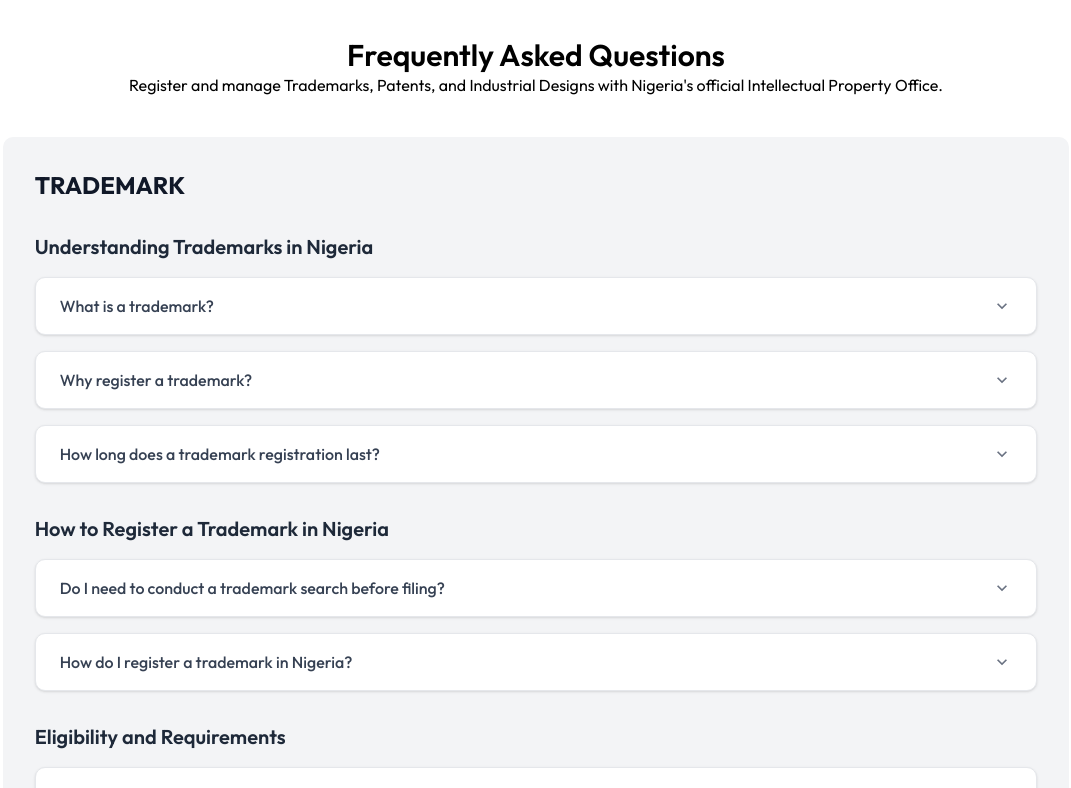
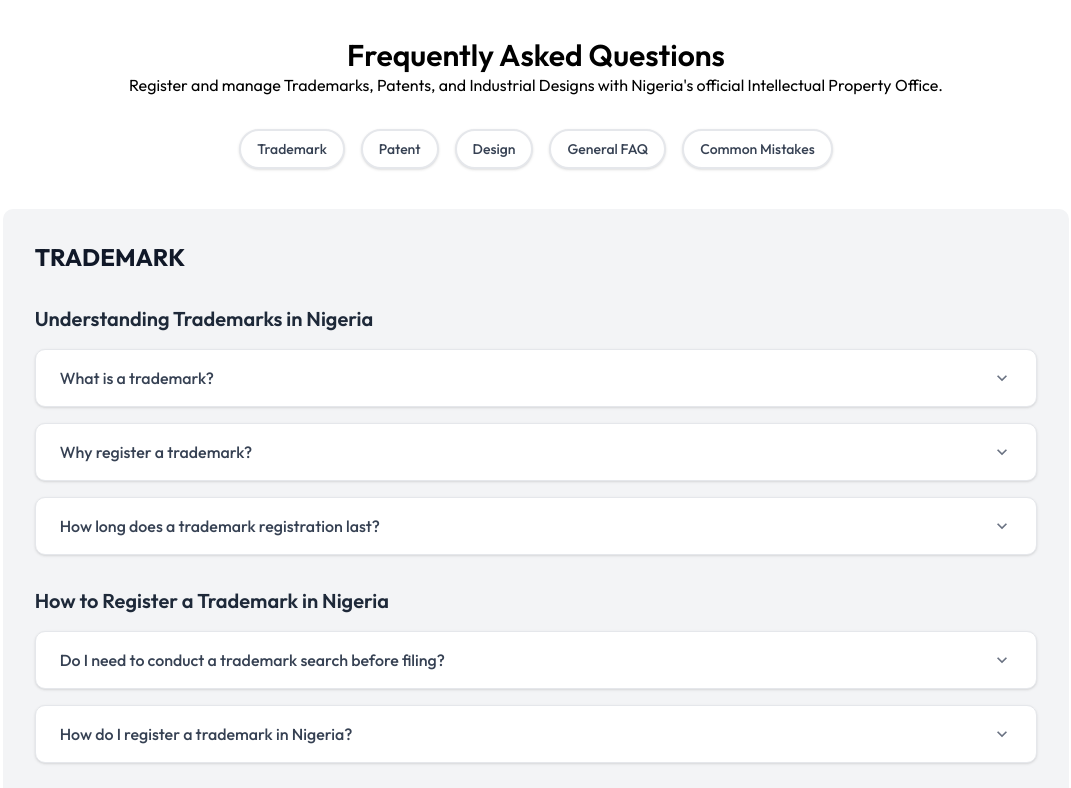
Before and after one commit to MadFury94/eineos, a Next.js app: page /faqs in a window 1280 px wide. Shown: the part 560-1348 px from the top of the page, without its empty margins (104-1175 px from the left). Built offline with nearby package versions, Linux system fonts and the light colour scheme.

Commit message:
Add FAQ section navigation and update Header links
Introduces navigation tabs to the FAQ page for quick scrolling to specific sections. Updates Header.js to swap the order and icons of FAQs, Resources, and Contact Us links for improved navigation consistency.

```diff
--- a/app/components/Header.js
+++ b/app/components/Header.js
@@ -158,6 +158,14 @@ const Header = () => {
                     <MdOutlineWorkspaces /> Our Services
                   </p>
                 </Link>
+                <Link href="/faqs">
+                  <p
+                    className="flex gap-3 items-center"
+                    onClick={() => setOpen(false)}
+                  >
+                    <FaRegCircleQuestion /> FAQs
+                  </p>
+                </Link>
                 <Link href="/resources">
                   <p
                     className="flex gap-3 items-center"
@@ -174,14 +182,7 @@ const Header = () => {
                     <LuMessageSquareText /> Contact Us
                   </p>
                 </Link>
-                <Link href="/faqs">
-                  <p
-                    className="flex gap-3 items-center"
-                    onClick={() => setOpen(false)}
-                  >
-                    <FaRegCircleQuestion /> FAQs
-                  </p>
-                </Link>
+
               </div>
 
               <div className="flex justify-center text-2xl gap-7 mt-24"></div>
--- a/app/faqs/page.js
+++ b/app/faqs/page.js
@@ -9,6 +9,23 @@ const page = () => {
   const toggleFAQ = (index) => {
     setOpenFAQ(openFAQ === index ? null : index);
   };
+
+  // Function to scroll to a specific section
+  const scrollToSection = (sectionId) => {
+    const element = document.getElementById(sectionId);
+    if (element) {
+      element.scrollIntoView({ behavior: 'smooth' });
+    }
+  };
+
+  // Navigation items for the tabs
+  const navigationTabs = [
+    { id: 'trademark', label: 'Trademark' },
+    { id: 'patent', label: 'Patent' },
+    { id: 'design', label: 'Design' },
+    { id: 'general-faq', label: 'General FAQ' },
+    { id: 'common-mistakes', label: 'Common Mistakes' }
+  ];
 
   const faqData = [
     {
@@ -265,11 +282,33 @@ const page = () => {
           Register and manage Trademarks, Patents, and Industrial Designs with
           Nigeria's official Intellectual Property Office.
         </p>
+
+        {/* Navigation Tabs */}
+        <div className="mt-8 flex flex-wrap justify-center gap-4">
+          {navigationTabs.map((tab) => (
+            <button
+              key={tab.id}
+              onClick={() => scrollToSection(tab.id)}
+              className="px-4 py-2 bg-white border-2 border-gray-200 rounded-full shadow-sm hover:bg-green-50 hover:border-green-200 focus:outline-none focus:ring-2 focus:ring-green-500 focus:ring-offset-2 transition-all duration-200 text-sm font-medium text-gray-700 hover:text-green-700"
+            >
+              {tab.label}
+            </button>
+          ))}
+        </div>
       </section>
 
       <section className="w-5/6 mx-auto my-10">
-        {faqData.map((section, sectionIndex) => (
-          <div key={sectionIndex} className="mb-12 bg-gray-100 p-8 rounded-lg">
+        {faqData.map((section, sectionIndex) => {
+          // Generate section ID based on category
+          let sectionId = '';
+          if (section.category === 'TRADEMARK') sectionId = 'trademark';
+          else if (section.category === 'PATENT') sectionId = 'patent';
+          else if (section.category === 'DESIGN') sectionId = 'design';
+          else if (section.category === 'General Intellectual Property FAQs') sectionId = 'general-faq';
+          else if (section.category === 'COMMON MISTAKES BY ENTREPRENEURS AND SMALL BUSINESS OWNERS') sectionId = 'common-mistakes';
+
+          return (
+            <div key={sectionIndex} id={sectionId} className="mb-12 bg-gray-100 p-8 rounded-lg">
               {/* Main Section Header */}
               <div className="mb-8">
                 <h2 className="text-2xl font-bold text-gray-900 mb-2">
@@ -351,7 +390,8 @@ const page = () => {
               ))
             )}
           </div>
-        ))}
+        );
+        })}
       </section>
     </main>
   );
```
Lines whose indentation alone changed are shown as unchanged.
